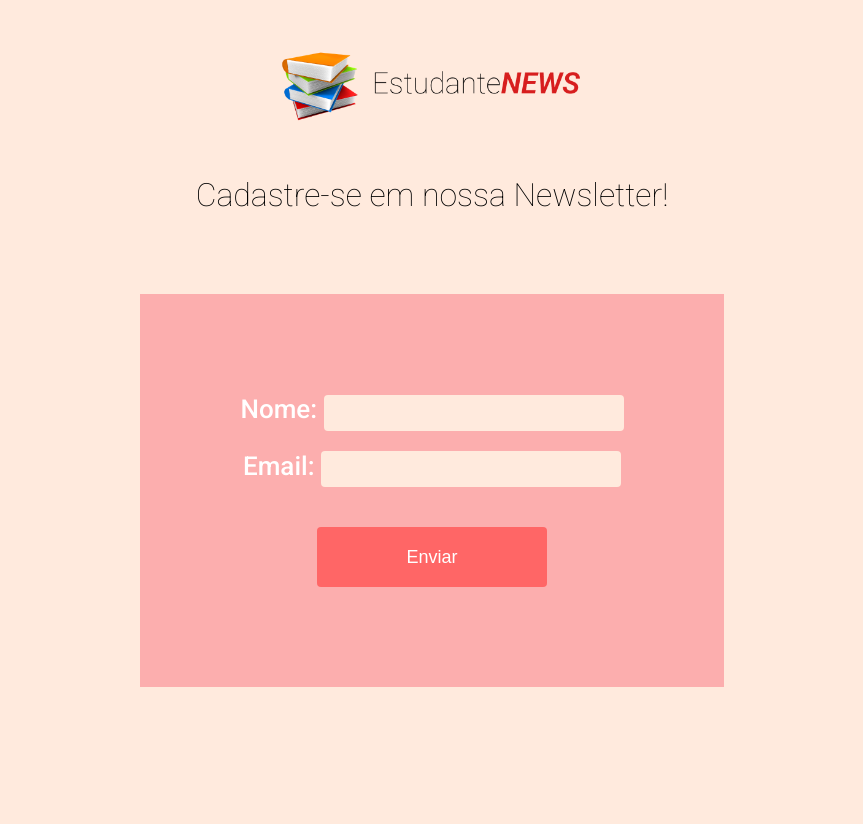
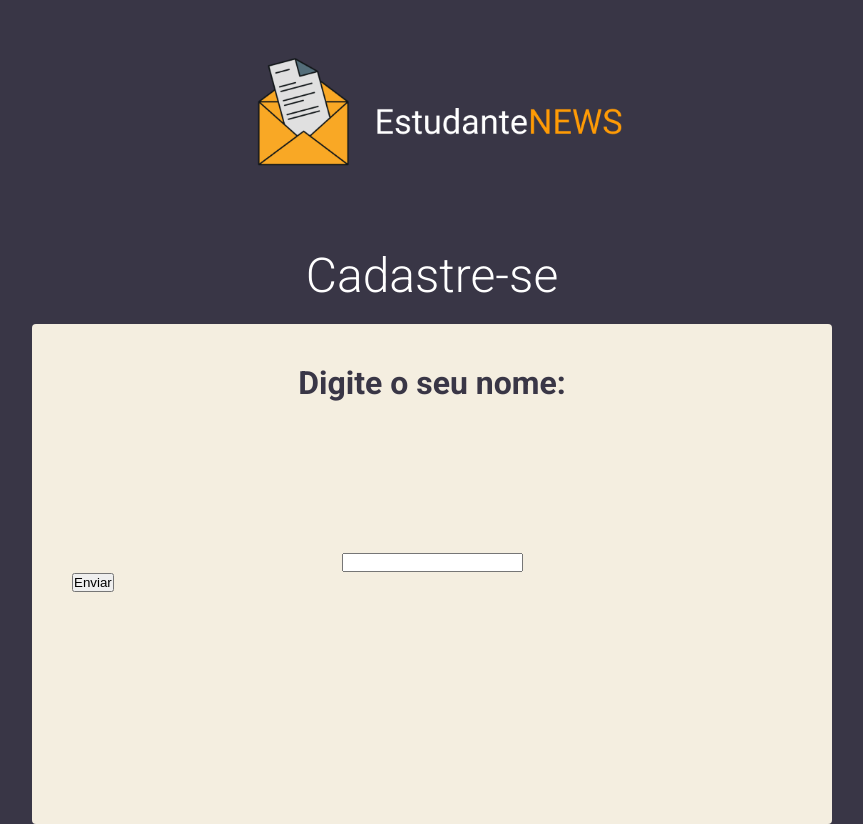
Before and after one commit to Natan-Matos-Souza/newsletter, a PHP site: page /test/ in a window 1280 px wide. Shown: the whole page, without its empty margins (208-1071 px from the left). Before the commit the page ends 687 px from the top, so only its background shows below. Run offline with PHP 8.4, Linux system fonts and the light colour scheme; data that the repository does not hold is empty; some libraries are stand-ins or nearby versions.

Commit message:
Estilizando página index

```diff
--- a/index.php
+++ b/index.php
@@ -122,68 +122,44 @@ if (isSet($_POST['username']) && isSet($_POST['email'])) {
 </head>
 <body>
 
-
-    <div class="container">
-        <div class="page-logo">
-            <img class="logo" src="assets/logo-light-mode.png" alt="Page logo">
+    <main>
+        <div id="logo">
+            <div id="logo-area">
+                <img src="assets/logo-dark-mode.png" alt="dark-logo" id="dark-logo">
+            </div>
         </div>
 
-        <div class="title-area">
-            <h2 class="page-title" >Cadastre-se em nossa Newsletter!</h2>
-        </div>
-    </div>
+        <h2 id="page-title">Cadastre-se</h2>
 
-    <div class="form-area">
-
-        <form method="POST" class="form">
-
-            <div class="username-input-area">
-                <label>Nome: </label>
-                <input class="text-input" id="name-input" type="text" name="username" required>
-            </div>
-
-            <div class="useremail-input-area">
-                <label>Email: </label>
-                <input id="email-input" class="text-input" type="email" name="email" required>
-            </div>
-
-            <div class="submit-btn-area">
-                <input type="submit" id="submit-btn" class="submit-btn" value="Enviar">
-            </div>
-
-            <script>
-                const submitBtn = document.getElementById('submit-btn');
-                const nameInput = document.getElementById('name-input');
-
-                const emailInput = document.getElementById('email-input');
+        <div class="container">
+            <form method="POST">
+                <div class="text-area">
+                    <h2 id="text">Digite o seu nome:</h2>
+                </div>
 
 
-                function setBtnValueToDefault() {
+                <!-----------Primeiro input------------->
+                <div class="input-area">
+                    <input type="text" class="input">
+                </div>
 
-                    submitBtn.setAttribute('value', 'Enviar');
-                    submitBtn.style.opacity = '1'
+                <!--------Segundo Input----- ------------>
+                <div class="input-area" style="display:none;">
+                    <input type="text" class="input">
+                </div>
 
-                }
+                <div id="btn-area">
+                    <input type="submit" value="Enviar" class="submit-btn">
+                </div>
+            </form>
+        </div>
 
-                emailInput.addEventListener('change', setBtnValueToDefault);
 
-                nameInput.addEventListener('change', setBtnValueToDefault);
 
-                submitBtn.addEventListener('click', () => {
 
-                    const nameInput = document.getElementById('name-input');
+    </main>
 
-                    const emailInput = document.getElementById('email-input');
 
-                    if (emailInput.value != "" && nameInput.value != "") {
-
-                        submitBtn.setAttribute('value', 'Aguarde...')
-                        submitBtn.style.opacity = "0.5";
-
-                    }
-
-                })
-            </script>
 
             <?php if ($emailSended == true) {
 
@@ -215,7 +191,5 @@ if (isSet($_POST['username']) && isSet($_POST['email'])) {
 
             ?>
 
-        </form>
-    </div>
 </body>
 </html>
--- a/style/index.css
+++ b/style/index.css
@@ -1,120 +1,59 @@
 * {
-    box-sizing: none;
+    box-sizing: border-box;
     padding: 0px;
     margin: 0px;
 }
 
+html {
+    scroll-behavior: smooth;
+    font-family: 'Roboto', sans-serif;
+    color: #fff;
+}
+
 body {
-    background-color: #FFEADD;
+    background-color: #393646;
+}
+
+#logo {
+    width: 100%;
+    margin: 40px auto 0px;
+    text-align: center;
+}
+
+#dark-logo {
+    width: 400px;
+}
+
+#page-title {
+    width: 100%;
+    text-align: center;
+    font-size: 48px;
+    font-weight: 300;
+    margin: 60px auto 20px;
 }
 
 .container {
+    background-color: #F4EEE0;
+    width: 800px;
+    padding: 40px;
+    margin: auto;
+    height: 500px;
+    border-radius: 4px;
+}
+
+.text-area {
+    text-align: center;
     width: 100%;
-    margin: 40px auto;
+    margin: 0px auto 20px;
+}
+
+#text {
+    color: #393646;
+    font-size: 32px
+}
+
+.input-area {
+    width: 100%;
+    margin: 150px auto 0px;
     text-align: center;
 }
-
-.page-logo {
-    margin: 0px auto 40px;
-}
-
-.logo {
-    display: inline-block;
-    width: 400px;
-}
-
-.page-title {
-    text-align: center;
-    font-family: 'Roboto', sans-serif;
-    font-size: 32px;
-    font-weight: 100;
-}
-
-.form-area {
-    text-align: center;
-    width: 30%;
-    margin: 80px auto;
-    padding: 100px;
-    background-color: #FCAEAE;
-}
-
-.username-input-area {
-    color: #fff;
-    font-size: 26px;
-    font-family: 'Roboto', sans-serif;
-}
-
-.useremail-input-area {
-    color: #fff;
-    font-size: 26px;
-    font-family: 'Roboto', sans-serif;
-}
-
-
-.text-input {
-    font-size: 18px;
-    text-indent: 20px;
-    border: none;
-    border-radius: 4px;
-    background-color: #FFEADD;
-    margin: 0px auto 20px;
-    height: 36px;
-    width: 300px;
-}
-
-.submit-btn-area {
-    width: 100%;
-    margin: 20px auto 0px;
-}
-
-.submit-btn:hover {
-    opacity: .5;
-    cursor: pointer;
-}
-
-.submit-btn {
-    background-color: #FF6666;
-    color: #fff;
-    font-size: 18px;
-    border: none;
-    border-radius: 4px;
-    width: 60%;
-    height: 60px;
-}
-
-
-
-@keyframes email-status-animation {
-    0% {
-        display: inline-block;
-        right: -100%;
-    }
-
-    50% {
-        right: 40px;
-    }
-
-    75% {
-        right: 40px;
-        opacity: 50%;
-    }
-
-    100% {
-        opacity: 0%;
-        right: 40px;
-        display: none;
-    }
-}
-
-@media screen and (max-width: 1020px) {
-
-    .logo {
-        display: inline-block;
-        width: 300px;
-    }
-
-    .text-input {
-        width: 200px;
-        font-size: 12px;
-    }
-}
```
Also changed, not shown: assets/logo-dark-mode.png, assets/logo-light-mode.png (deleted).
